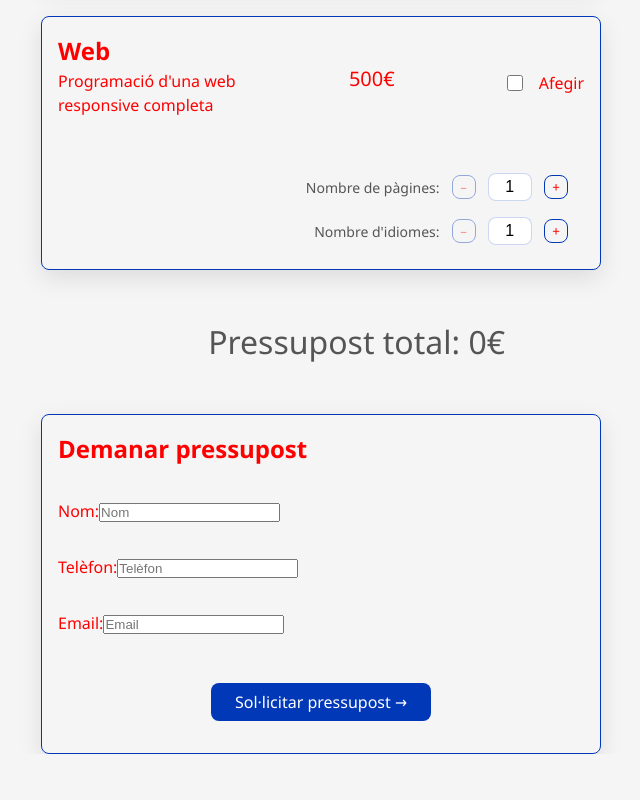
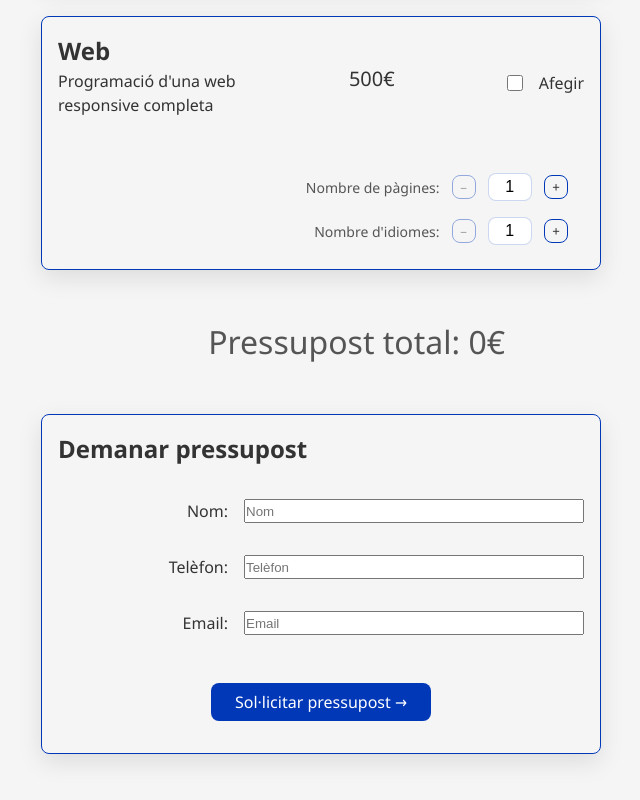
Before and after one commit to albertvallsbe/2025-s6-albertvalls, a React (Vite) app: page /budget in a window 1280 px wide. Shown: the part 418-1218 px from the top of the page, without its empty margins (319-959 px from the left). Before the commit the page ends 1172 px from the top, so only its background shows below. Built offline with nearby package versions, Linux system fonts and the light colour scheme.

Commit message:
Add component list to show saved butgets

```diff
--- a/src/components/budget/BudgetForm.tsx
+++ b/src/components/budget/BudgetForm.tsx
@@ -24,8 +24,8 @@ export const BudgetForm = ({ onAddBudget }: BudgetFormProps): JSX.Element => {
 				<div className="card__item">
 					<h2 className="heading">Demanar pressupost</h2>
 				</div>
-				<div className="card__item">
-					<span className="text__body">Nom:</span>
+				<div className="card__box">
+					<span className="text text__right">Nom:</span>
 					<input
 						id="client-name"
 						type="text"
@@ -36,8 +36,8 @@ export const BudgetForm = ({ onAddBudget }: BudgetFormProps): JSX.Element => {
 						required
 					/>
 				</div>
-				<div className="card__item">
-					<span className="text__body">Telèfon:</span>
+				<div className="card__box">
+					<span className="text text__right">Telèfon:</span>
 					<input
 						id="client-phone"
 						type="tel"
@@ -48,8 +48,8 @@ export const BudgetForm = ({ onAddBudget }: BudgetFormProps): JSX.Element => {
 						required
 					/>
 				</div>
-				<div className="card__item">
-					<span className="text__body">Email:</span>
+				<div className="card__box">
+					<span className="text text__right">Email:</span>
 					<input
 						id="client-mail"
 						type="email"
--- /dev/null
+++ b/src/components/budget/BudgetList.tsx
@@ -0,0 +1,46 @@
+import type { Budget } from "../../types/types";
+
+export type BudgetListProps = {
+	budgets: Budget[];
+};
+
+export const BudgetList: React.FC<BudgetListProps> = ({ budgets }) => (
+	<article className="list__container">
+		<div className="list__header">
+			{budgets.length > 0 && <h2 className="heading">Pressupostos en curs:</h2>}
+		</div>
+		<div>
+			{budgets.map((budget) => (
+				<article key={budget.id} className="card">
+					<div className="card__list">
+						<div className="card__list__item">
+							<h3 className="heading">{budget.clientName}</h3>
+							<p className="text__body">{budget.clientMail}</p>
+							<p className="text__body">{budget.clientPhone}</p>
+						</div>
+						<div className="card__list__item">
+							<p className="text__body">Serveis contractats:</p>
+							<ul className="text__body">
+								{budget.selectedServices
+									.sort((a, b) => Number(a.id) - Number(b.id))
+									.map((service) => (
+										<li key={service.id} className="text__body">
+											{service.id === "3"
+												? `${service.name} (${budget.pages} pàgines, ${budget.languages} idiomes)`
+												: service.name}
+										</li>
+									))}
+							</ul>
+						</div>
+						<div className="card__list__item">
+							<p className="text__body">Total:</p>
+							<p className="heading">{budget.total}€</p>
+						</div>
+					</div>
+				</article>
+			))}
+		</div>
+	</article>
+);
+
+export default BudgetList;
--- a/src/pages/BudgetPage.tsx
+++ b/src/pages/BudgetPage.tsx
@@ -5,6 +5,7 @@ import {
 	type BudgetSummaryHandle,
 } from "../components/budget/BudgetSummary";
 import BudgetForm from "../components/budget/BudgetForm";
+import BudgetList from "../components/budget/BudgetList";
 import type { Budget, SummaryData } from "../types/types";
 
 export const BudgetPage = (): JSX.Element => {
@@ -46,6 +47,7 @@ export const BudgetPage = (): JSX.Element => {
 			</Link>
 			<BudgetSummary ref={summaryRef} />
 			<BudgetForm onAddBudget={handleAddBudget} />
+			<BudgetList budgets={budgets} />
 		</div>
 	);
 };
--- a/src/styles/_colors.scss
+++ b/src/styles/_colors.scss
@@ -6,4 +6,4 @@ $black: #000000;
 
 
 // developer-mode
-$text-gray: red;
+// $text-gray: red;
--- a/src/styles/_home.scss
+++ b/src/styles/_home.scss
@@ -29,10 +29,32 @@ body {
 	gap: 5rem;
 }
 
+.card__box {
+	display: grid;
+	grid-template-columns: 1fr 2fr;
+	grid-template-rows: 1fr;
+	gap: variables.$size-medium;
+	padding: 1rem;
+}
+
+.card__list {
+	display: grid;
+	grid-template-columns: 1fr;
+	grid-template-rows: repeat(3, auto);
+	gap: variables.$size-medium;
+	padding: 1rem;
+}
+
+.card__list__item {
+	display: grid;
+	grid-template-columns: 1fr;
+	gap: variables.$size-medium;
+	padding: 1rem;
+}
+
 .card__item {
 	padding: 1rem;
 }
-
 
 .card__toggle {
 	padding: 1rem;
@@ -101,6 +123,16 @@ input[type="number"] {
 	border-radius: variables.$border-radius;
 }
 
+.list__header {
+	width: 22rem;
+	margin: 2rem auto;
+}
+
+.list__container {
+	margin-bottom: 2rem;
+	padding-bottom: 3rem;
+}
+
 @media screen and (min-width: variables.$breakpoint-medium) {
 	.card {
 		width: 35rem;
@@ -115,6 +147,14 @@ input[type="number"] {
 		grid-template-columns: repeat(2, auto);
 	}
 
+	.card__list {
+		display: grid;
+		grid-template-columns: 1fr 2fr 1fr;
+		grid-template-rows: 1fr;
+		gap: variables.$size-medium;
+		padding: 1rem;
+	}
+
 	.card__item {
 		padding: 1rem;
 		grid-template-columns: 1fr;
@@ -124,4 +164,8 @@ input[type="number"] {
 	.web-options {
 		grid-column: span 2;
 	}
+
+	.list__header {
+		width: 35rem;
+	}
 }
--- a/src/styles/_typography.scss
+++ b/src/styles/_typography.scss
@@ -27,6 +27,10 @@
 	margin: 0;
 }
 
+.text__right {
+	text-align: end;
+}
+
 .text__body {
 	font-size: 1rem;
 	color: colors.$text-gray;
```
